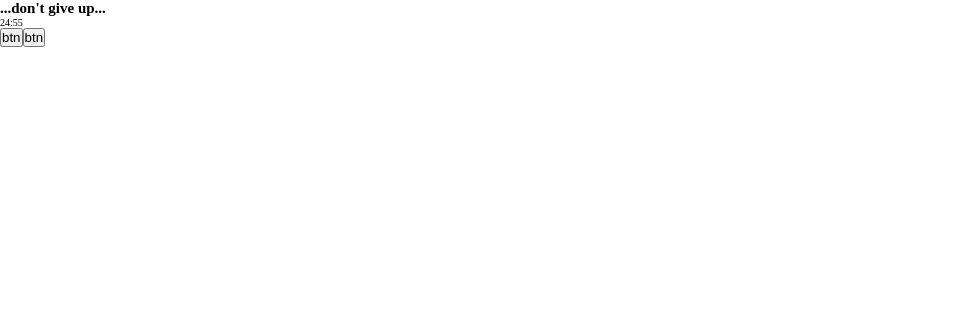
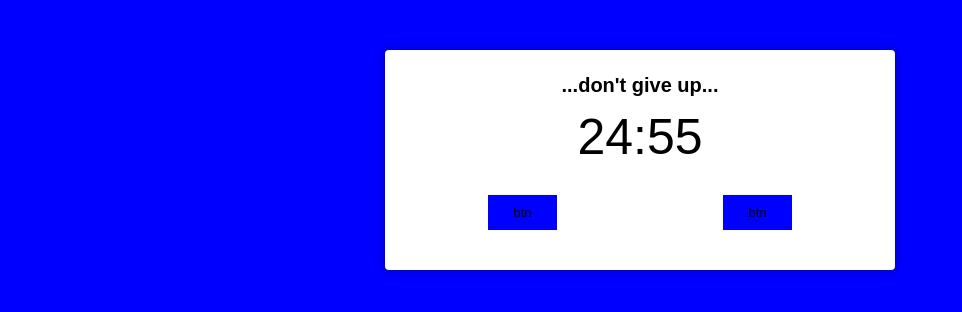
Before and after one commit to weldocarvalho/pomodoro_technique-typescript-react, a React (Create React App) app: page / in a window 1280 px wide. Shown: the top 312 px of the page, without its empty margins (0-962 px from the left). Built offline with nearby package versions, Linux system fonts and the light colour scheme.

Commit message:
feat(style): general styling add

```diff
--- a/src/index.css
+++ b/src/index.css
@@ -7,4 +7,55 @@
 
 html {
     font-size: 62.5%;
+    font-family: sans-serif;
 }
+
+body {
+  background-color: blue;
+  line-height: 1.5;
+}
+
+.Wrapper {
+  max-width: 55rem;
+  margin: 0 auto;
+}
+
+/* .WorkingTime {
+  background-color: gainsboro;
+} */
+
+/* .Hidden {
+  display: none;
+} */
+
+.Pomodoro {
+  background-color: #fff;
+  margin: 5rem 2rem;
+  padding: 2rem;
+  border-radius: 0.4rem;
+  box-shadow: 0 0 1rem rgba(0, 0, 0, 0.3);
+}
+
+.Pomodoro h2 {
+  font-size: 2rem;
+  text-align: center;
+}
+
+.Pomodoro .Timer {
+  font-size: 5rem;
+  text-align: center;
+}
+
+.Pomodoro .Controls {
+  display: flex;
+  align-items: center;
+  justify-content: space-evenly;
+}
+
+.Pomodoro button {
+  background-color: blue;
+  border: none;
+  cursor: pointer;
+  padding: 1rem 2.5rem;
+  margin: 2rem auto;
+}
```
